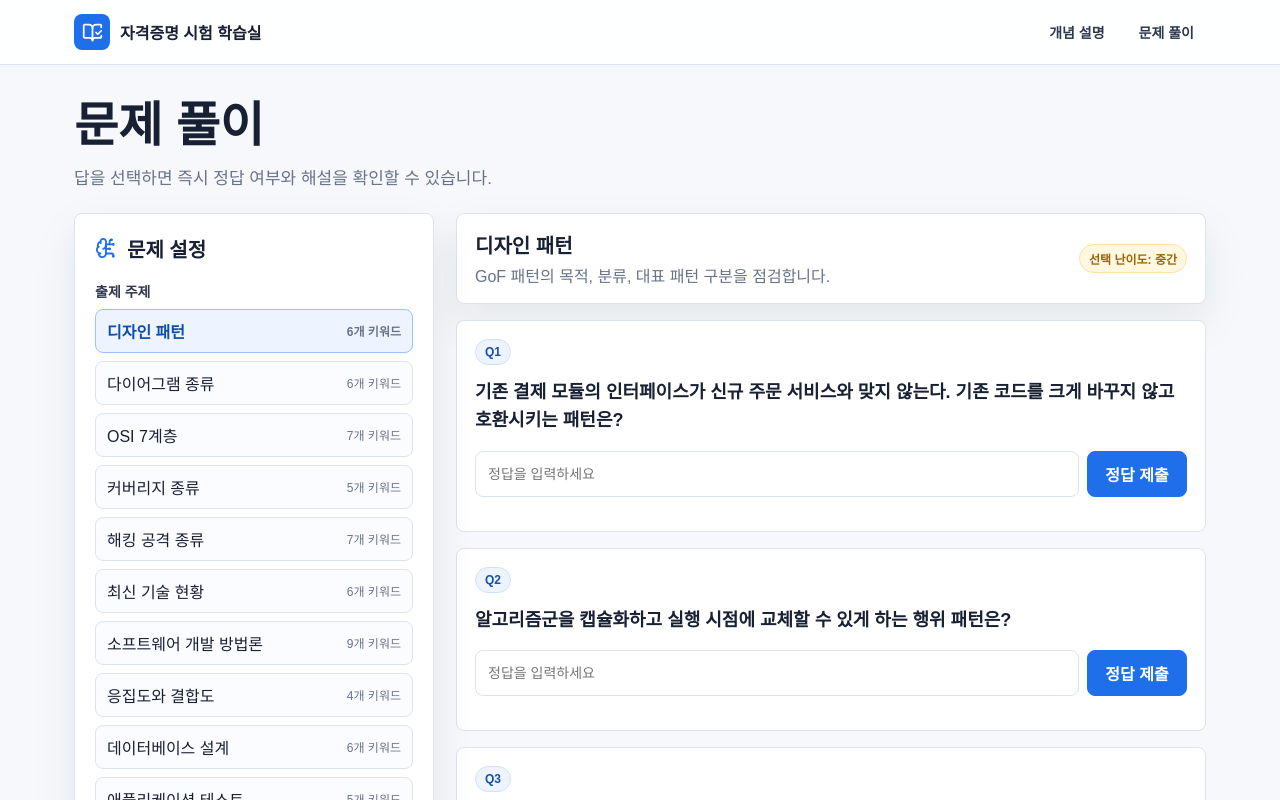
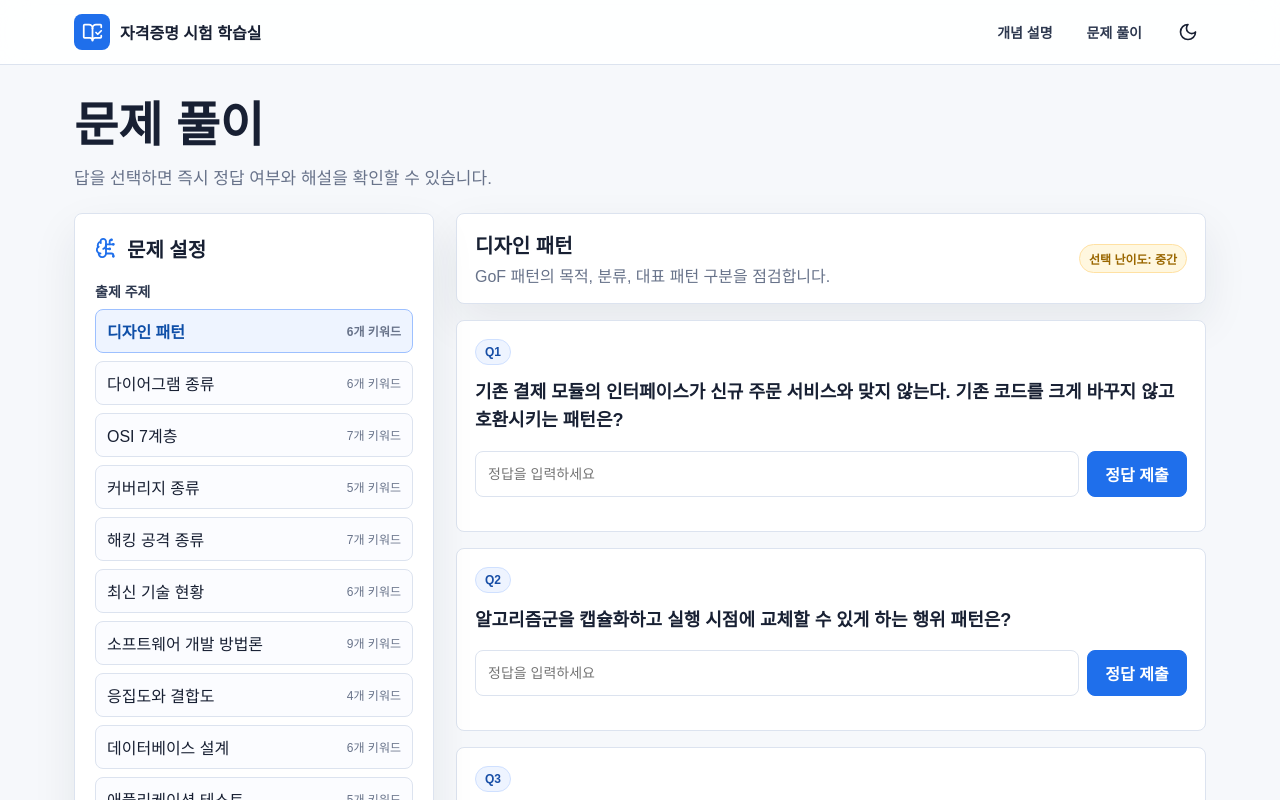
Before and after one commit to Imunury8/certification_practice, a Next.js app: page /exams/1/questions in a window 1280 px wide. Shown: the top 800 px of the page. Built offline with nearby package versions, Linux system fonts and the light colour scheme.

Commit message:
feat: 다크 모드(Dark Mode) 토글 탑재 및 CSS 테마 변수화 리팩토링

```diff
--- a/app/components/AppHeader.tsx
+++ b/app/components/AppHeader.tsx
@@ -1,7 +1,10 @@
+"use client";
+
 import Link from "next/link";
-import { BookOpenCheck } from "lucide-react";
+import { BookOpenCheck, Sun, Moon } from "lucide-react";
 import { EXAMS } from "@/lib/exams";
 import type { ExamId } from "@/lib/types";
+import { useState, useEffect } from "react";
 
 interface AppHeaderProps {
   examId?: ExamId;
@@ -10,6 +13,34 @@ interface AppHeaderProps {
 export function AppHeader({ examId }: AppHeaderProps) {
   const currentExam = examId ? EXAMS.find((exam) => exam.id === examId) : null;
   const brandTitle = currentExam ? `${currentExam.name} 학습실` : "자격증명 시험 학습실";
+
+  const [darkMode, setDarkMode] = useState(false);
+
+  useEffect(() => {
+    const isDark =
+      localStorage.getItem("theme") === "dark" ||
+      (!localStorage.getItem("theme") &&
+        window.matchMedia("(prefers-color-scheme: dark)").matches);
+
+    setDarkMode(isDark);
+    if (isDark) {
+      document.documentElement.classList.add("dark");
+    } else {
+      document.documentElement.classList.remove("dark");
+    }
+  }, []);
+
+  const toggleDarkMode = () => {
+    const newDark = !darkMode;
+    setDarkMode(newDark);
+    if (newDark) {
+      document.documentElement.classList.add("dark");
+      localStorage.setItem("theme", "dark");
+    } else {
+      document.documentElement.classList.remove("dark");
+      localStorage.setItem("theme", "light");
+    }
+  };
 
   return (
     <header className="topbar">
@@ -20,12 +51,36 @@ export function AppHeader({ examId }: AppHeaderProps) {
           </span>
           <span>{brandTitle}</span>
         </Link>
+
+        <div style={{ display: "flex", alignItems: "center", gap: "16px" }}>
           {examId && (
             <nav className="nav-links" aria-label="주요 메뉴">
               <Link href={`/exams/${examId}/concepts`}>개념 설명</Link>
               <Link href={`/exams/${examId}/questions`}>문제 풀이</Link>
             </nav>
           )}
+
+          <button
+            onClick={toggleDarkMode}
+            className="theme-toggle-btn"
+            aria-label="테마 전환"
+            type="button"
+            style={{
+              background: "none",
+              border: "none",
+              cursor: "pointer",
+              color: "var(--text)",
+              padding: "8px",
+              borderRadius: "50%",
+              display: "flex",
+              alignItems: "center",
+              justifyContent: "center",
+              transition: "background 0.2s"
+            }}
+          >
+            {darkMode ? <Sun size={20} style={{ color: "#facc15" }} /> : <Moon size={20} />}
+          </button>
+        </div>
       </div>
     </header>
   );
--- a/app/exams/[examId]/questions/page.tsx
+++ b/app/exams/[examId]/questions/page.tsx
@@ -257,8 +257,8 @@ export default function QuestionsPage() {
                           {isCorrect ? "정답입니다! 🎉" : `오답입니다.`}
                         </strong>
                         <p style={{ marginTop: "4px", fontSize: "14px" }}>
-                          내 입력: <code style={{ background: "#eee", padding: "2px 6px", borderRadius: "4px" }}>{selected}</code>
-                          | 실제 정답: <code style={{ background: "#e1ecff", padding: "2px 6px", borderRadius: "4px", color: "#0047b3", fontWeight: "bold" }}>{question.answer}</code>
+                          내 입력: <code className="code-user">{selected}</code>
+                          | 실제 정답: <code className="code-answer">{question.answer}</code>
                         </p>
                         <p className="explanation" style={{ marginTop: "8px" }}>{question.explanation}</p>
                       </div>
--- a/app/globals.css
+++ b/app/globals.css
@@ -13,6 +13,23 @@
   --danger: #c2410c;
   --radius: 8px;
   --shadow: 0 18px 45px rgba(24, 32, 51, 0.08);
+}
+
+:root.dark {
+  color-scheme: dark;
+  --bg: #0b0f19;
+  --panel: #162235;
+  --panel-soft: #1d2a3f;
+  --text: #f1f5f9;
+  --muted: #94a3b8;
+  --line: #2e3e56;
+  --primary: #3b82f6;
+  --primary-dark: #60a5fa;
+  --success: #10b981;
+  --warning: #f59e0b;
+  --danger: #ef4444;
+  --radius: 8px;
+  --shadow: 0 18px 45px rgba(0, 0, 0, 0.35);
 }
 
 * {
@@ -681,30 +698,47 @@ button {
 }
 
 .answer-box {
-  background: #f2fbf6;
-  border: 1px solid #bfe8d0;
+  background: var(--panel-soft);
+  border: 1px solid var(--line);
   border-radius: var(--radius);
-  color: #0b5d38;
+  color: var(--text);
   margin-top: 14px;
   padding: 12px;
 }
 
 .answer-box.incorrect {
-  background: #fff3ed;
-  border-color: #ffc3a8;
+  background: rgba(239, 68, 68, 0.08);
+  border-color: var(--danger);
   color: var(--danger);
 }
 
 .answer-box.correct {
-  background: #f2fbf6;
-  border-color: #bfe8d0;
-  color: #0b5d38;
+  background: rgba(16, 185, 129, 0.08);
+  border-color: var(--success);
+  color: var(--success);
 }
 
 .explanation {
-  color: #344054;
+  color: var(--muted);
   line-height: 1.6;
   margin: 8px 0 0;
+}
+
+.code-user {
+  background: var(--line);
+  padding: 2px 6px;
+  border-radius: 4px;
+  color: var(--text);
+  font-size: 13px;
+}
+
+.code-answer {
+  background: rgba(59, 130, 246, 0.15);
+  padding: 2px 6px;
+  border-radius: 4px;
+  color: var(--primary-dark);
+  font-weight: bold;
+  font-size: 13px;
 }
 
 .empty-state {
@@ -750,6 +784,10 @@ button {
 
 .collapse-toggle-btn {
   display: none;
+}
+
+.theme-toggle-btn:hover {
+  background: var(--panel-soft) !important;
 }
 
 @media (max-width: 900px) {
```
Lines whose indentation alone changed are shown as unchanged.
